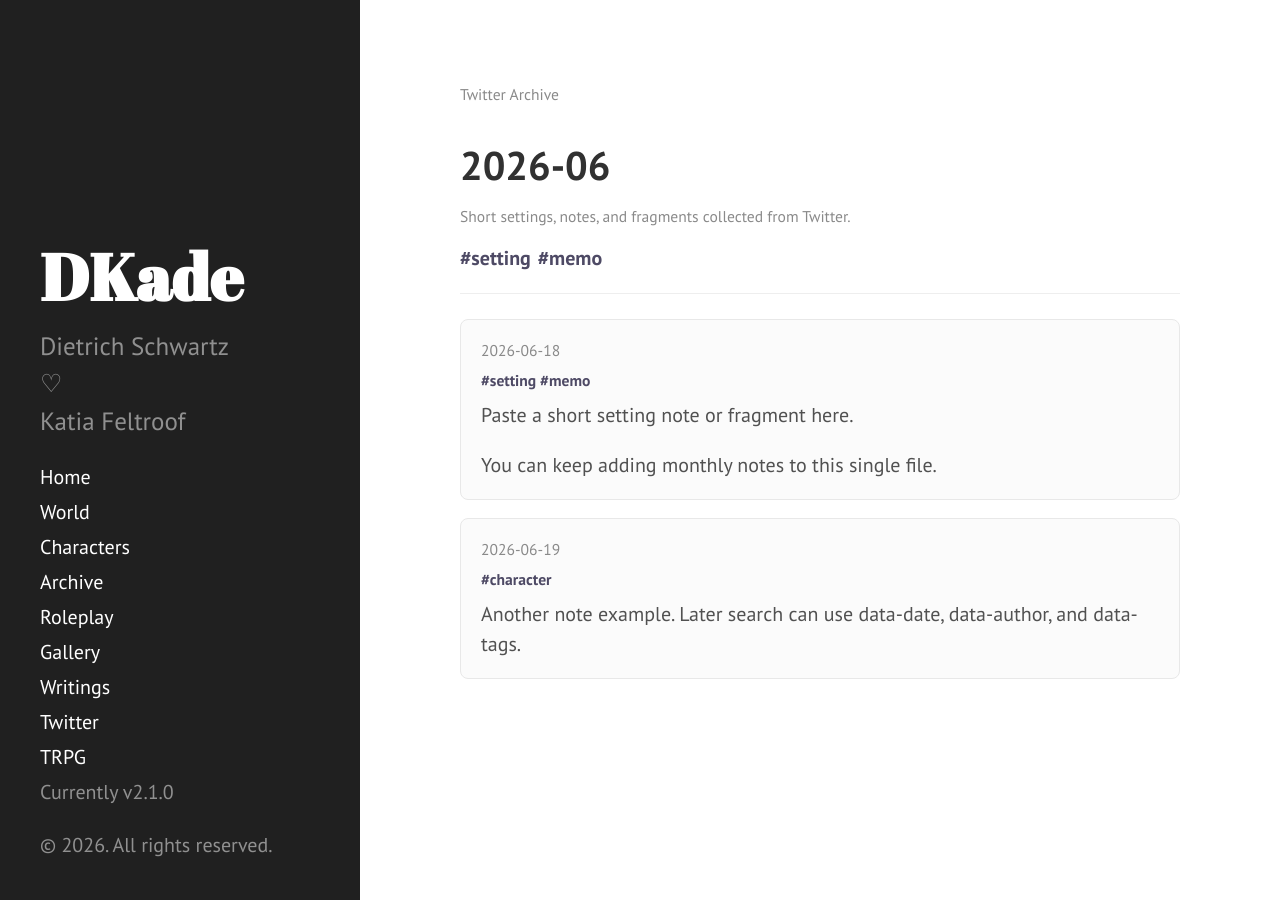
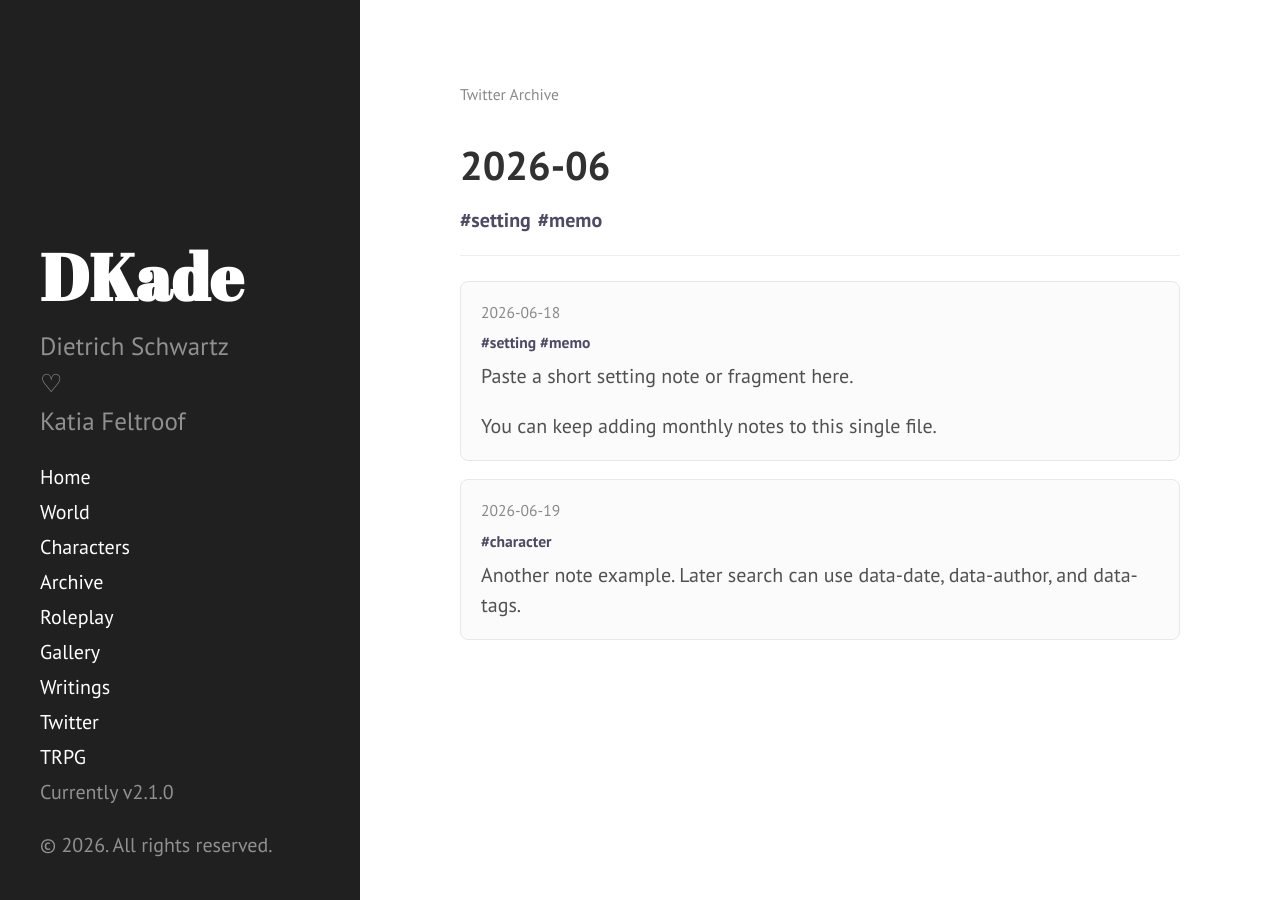
Before and after one commit to mistynocturn-design/dekade-archive, a Jekyll site: the page built from _twitter/2026-06.md, in a window 1280 px wide. Built offline with Jekyll 4.4.1, drawn with Linux system fonts in a browser that asks for light colours.

Commit message:
Remove Twitter summary field

```diff
--- a/_layouts/twitter_month.html
+++ b/_layouts/twitter_month.html
@@ -6,9 +6,6 @@ layout: default
   <header class="twitter-month-header">
     <p class="twitter-kicker">Twitter Archive</p>
     <h1>{{ page.title }}</h1>
-    {% if page.summary %}
-      <p class="twitter-month-summary">{{ page.summary }}</p>
-    {% endif %}
 
     {% if page.tags %}
       <div class="twitter-tags">
--- a/_twitter/2026-06.md
+++ b/_twitter/2026-06.md
@@ -2,7 +2,6 @@
 layout: twitter_month
 title: "2026-06"
 date: 2026-06-01
-summary: "Short settings, notes, and fragments collected from Twitter."
 author:
   name: "Misty"
   avatar: ""
--- a/tools/twitter-converter.html
+++ b/tools/twitter-converter.html
@@ -30,14 +30,12 @@
       <div><label for="title">Month title</label><input id="title" value="2026-06"></div>
       <div><label for="date">Archive sort date</label><input id="date" value="2026-06-01" placeholder="YYYY-MM-01"></div>
     </div>
-    <label for="summary">Summary</label>
-    <input id="summary" value="Twitter notes, fragments, and short settings.">
   </section>
 
   <section class="panel">
     <label for="input">Paste spreadsheet rows</label>
     <textarea id="input" placeholder="Copy columns A:E from Google Sheets, then paste here."></textarea>
-    <p class="hint">Expected columns: 작성일, 작성자, 프로필이미지, 태그, 내용. Multiline cells and spreadsheet quotes are handled here.</p>
+    <p class="hint">Expected columns: date, author, profile image, tags, content. Multiline cells and spreadsheet quotes are handled here.</p>
     <div class="actions">
       <button id="convertBtn" type="button">Convert</button>
       <button class="secondary" id="copyBtn" type="button">Copy output</button>
--- a/twitter/index.html
+++ b/twitter/index.html
@@ -19,9 +19,6 @@ title: Twitter
             <p>{{ month.author.name | default: month.author | default: site.title }}</p>
           </div>
         </div>
-        {% if month.summary %}
-          <p class="twitter-month-summary">{{ month.summary }}</p>
-        {% endif %}
         {% if month.tags %}
           <div class="twitter-tags">
             {% for tag in month.tags %}
```
Also changed, not shown: other parts of tools/twitter-converter.html (+0 -1 lines).
